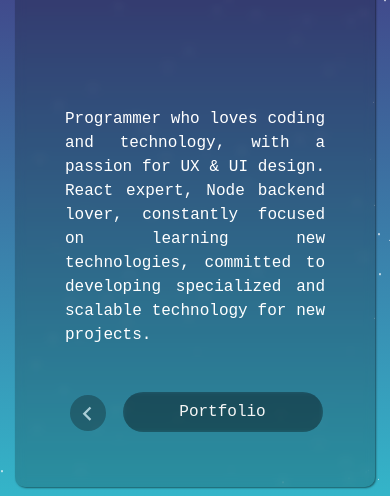
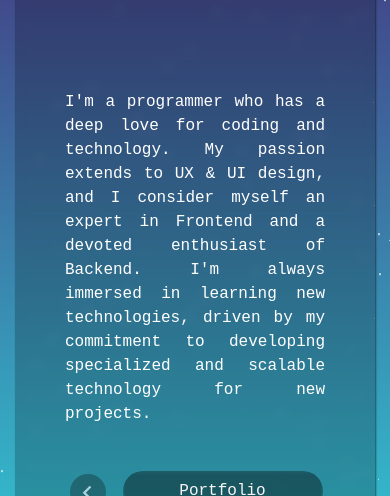
Before and after one commit to mulberry-dev/mulberry-dev, a Next.js app: page /about in a window 390 px wide. Shown: the part 275-771 px from the top of the page. Built offline with nearby package versions, Linux system fonts and the light colour scheme; no server answers; a web font is replaced by a local one.

Commit message:
Actualizar page.tsx
Cambio desde el iphone

```diff
--- a/src/app/about/page.tsx
+++ b/src/app/about/page.tsx
@@ -25,10 +25,7 @@ const About = () => {
           />
           {
             <p className='about_text'>
-              Programmer who loves coding and technology, with a passion for UX
-              & UI design. React expert, Node backend lover, constantly
-              focused on learning new technologies, committed to developing
-              specialized and scalable technology for new projects.
+              I'm a programmer who has a deep love for coding and technology. My passion extends to UX & UI design, and I consider myself an expert in Frontend and a devoted enthusiast of Backend. I'm always immersed in learning new technologies, driven by my commitment to developing specialized and scalable technology for new projects.
             </p>
           }
           <div className='buttons_container'>
```
